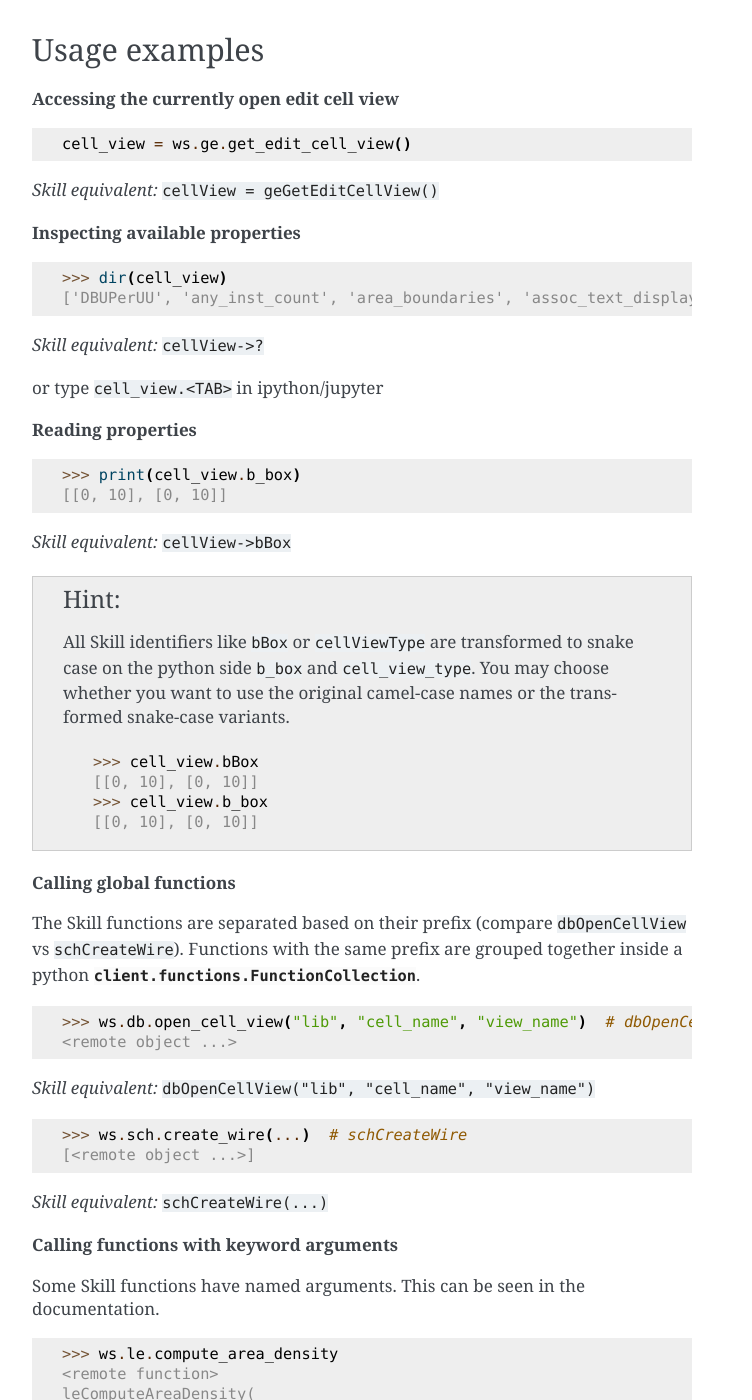
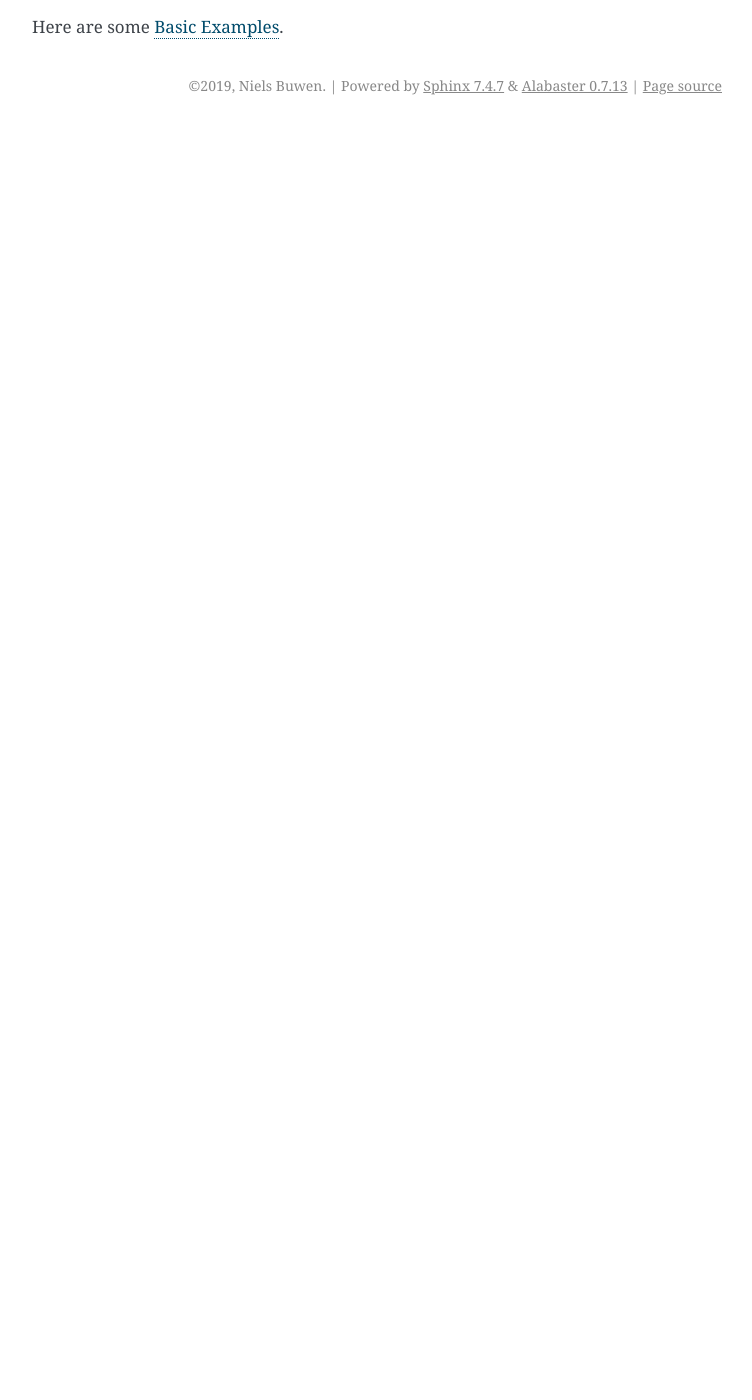
Before and after one commit to unihd-cag/skillbridge, a Sphinx documentation site: the page built from docs/usage/quickstart.rst, in a window 1280 px wide and 1400 px high, scrolled down 567 px. Shown: the whole window, without its empty margins (388-1140 px from the left). Built offline with Sphinx 7.4.7, drawn with Linux system fonts in a browser that asks for light colours; after the commit the page ends 900 px from its top, so only the background shows below that; some of the changed text lies outside the part shown.

Commit message:
separate examples, add multiple instances

```diff
--- a/docs/usage/quickstart.rst
+++ b/docs/usage/quickstart.rst
@@ -32,117 +32,4 @@
 
     ws = Workspace.open()
 
-
-Usage examples
---------------
-
-
-**Accessing the currently open edit cell view**
-
-.. code-block:: python
-
-    cell_view = ws.ge.get_edit_cell_view()
-
-
-*Skill equivalent:* ``cellView = geGetEditCellView()``
-
-**Inspecting available properties**
-
->>> dir(cell_view)
-['DBUPerUU', 'any_inst_count', 'area_boundaries', 'assoc_text_displays', 'b_box', ...]
-
-*Skill equivalent:* ``cellView->?``
-
-or type ``cell_view.<TAB>`` in ipython/jupyter
-
-**Reading properties**
-
-
->>> print(cell_view.b_box)
-[[0, 10], [0, 10]]
-
-
-*Skill equivalent:* ``cellView->bBox``
-
-.. hint::
-
-    All Skill identifiers like ``bBox`` or ``cellViewType`` are
-    transformed to snake case on the python side ``b_box`` and ``cell_view_type``.
-    You may choose whether you want to use the original camel-case names or the
-    transformed snake-case variants.
-
-    >>> cell_view.bBox
-    [[0, 10], [0, 10]]
-    >>> cell_view.b_box
-    [[0, 10], [0, 10]]
-
-
-**Calling global functions**
-
-The Skill functions are separated based on their prefix (compare
-``dbOpenCellView`` vs ``schCreateWire``). Functions with the same
-prefix are grouped together inside a python :class:`client.functions.FunctionCollection`.
-
->>> ws.db.open_cell_view("lib", "cell_name", "view_name")  # dbOpenCellView
-<remote object ...>
-
-*Skill equivalent:* ``dbOpenCellView("lib", "cell_name", "view_name")``
-
->>> ws.sch.create_wire(...)  # schCreateWire
-[<remote object ...>]
-
-*Skill equivalent:* ``schCreateWire(...)``
-
-**Calling functions with keyword arguments**
-
-Some Skill functions have named arguments. This can be seen in the documentation.
-
->>> ws.le.compute_area_density
-<remote function>
-leComputeAreaDensity(
-w_windowId
-l_lppSpec
-[ ?depth x_depth ]
-[ ?region l_region ]
-)
-
-*Skill equivalent:* ``help(leComputeAreaDensity)``
-
-We can see that the function takes four arguments: ``w_windowId`` and ``l_lppSpec``
-are positional arguments and can be passed as shown above. But ``depth`` and ``region``
-are named parameters. These are translated to keyword arguments in python:
-
->>> ws.le.compute_area_density(window, llp_spec, depth=some_value, region=some_value)
-[...]
-
-*Skill equivalent:* ``leComputeAreaDensity(window llpSpec ?depth someValue ?region someValue)``
-
-.. warning::
-
-    On the python side you must use keyword arguments **if and only if** the Skill
-    function has a named parameter.
-
-**Calling methods**
-
-Some Skill functions receive a remote object as their first argument.
-
->>> ws.db.full_path
-<remote method 'dbFullPath'>
-dbFullPath(
-d_cellView
-)
-
-
-These functions can be treated like methods by calling them directly from the
-corresponding remote object:
-
->>> cell_view.db_full_path()  # not the '_' instead of '.'
-# same output as ws.db.full_path(cell_view)
-
-*Skill equivalent:* ``dbFullPath(cellView)``
-
-.. note::
-
-    In order to prevent name collisions, the method name contains the prefix of the
-    Skill function while the global functions do not, since they are already grouped
-    under that prefix.
+Here are some :ref:`basic`.
```
Also changed, not shown: docs/examples/basic.rst (added, +115 -0 lines), docs/examples/multiple-instances.rst (added, +44 -0 lines), docs/index.rst (+7 -0 lines).
